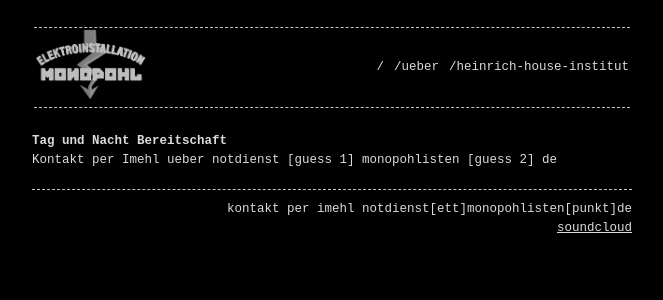
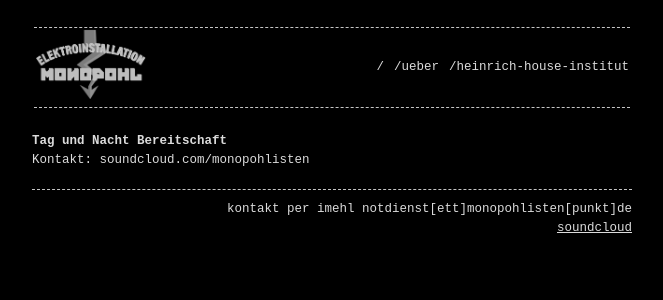
Before and after one commit to luisoala/monopohl, a Jekyll site: the page built from notdienst.md, in a window 1280 px wide. Shown: the top 300 px of the page, without its empty margins (308-971 px from the left). Built offline with Jekyll 4.4.1, drawn with Linux system fonts in a browser that asks for light colours.

Commit message:
Update notdienst.md

```diff
--- a/notdienst.md
+++ b/notdienst.md
@@ -6,4 +6,4 @@
 
 # Tag und Nacht Bereitschaft
 
-Kontakt per Imehl ueber notdienst [guess 1] monopohlisten [guess 2] de
+Kontakt: soundcloud.com/monopohlisten
```
